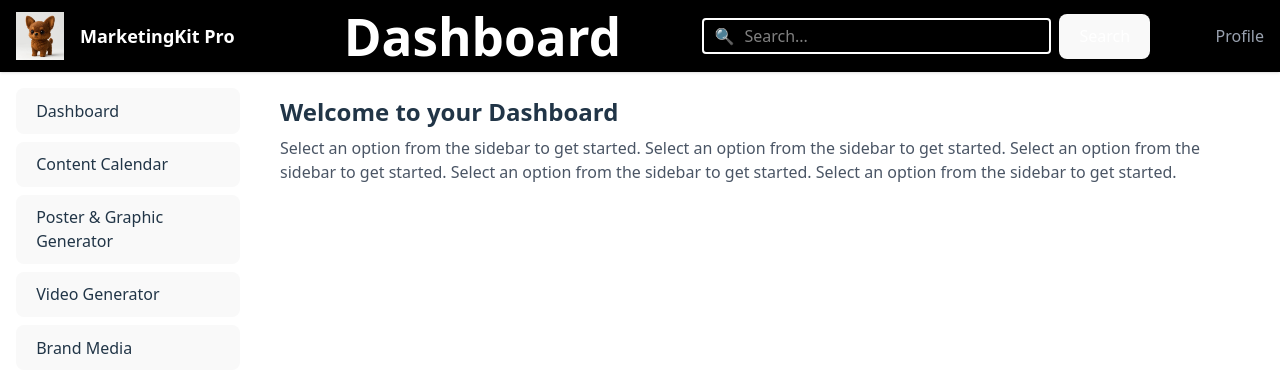
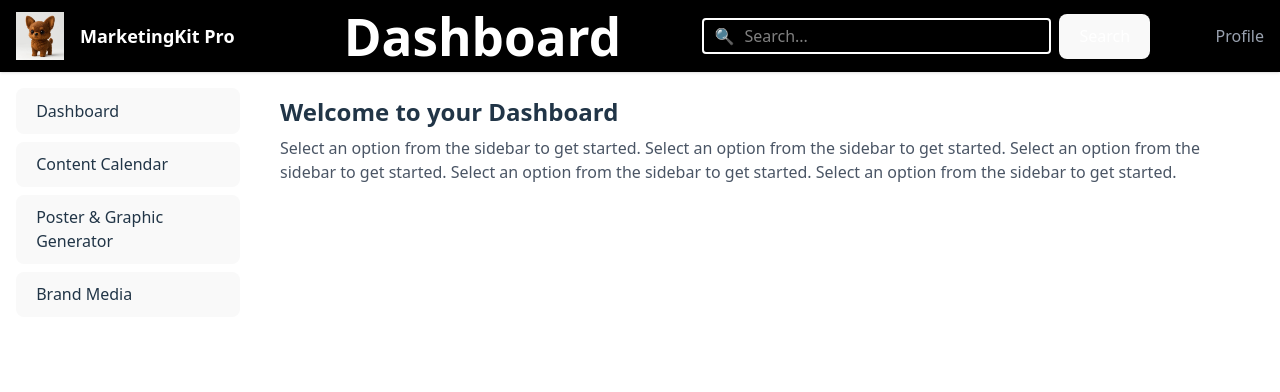
Before and after one commit to DhairyaPal6099/marketingkit-pro, a React (Vite) app: page / in a window 1280 px wide. Shown: the top 392 px of the page. Built offline with nearby package versions, Linux system fonts and the light colour scheme.

Commit message:
Removed VideoGenerator component and related code references.

```diff
--- a/src/components/MainContent.jsx
+++ b/src/components/MainContent.jsx
@@ -1,14 +1,12 @@
 import Dashboard from "./Dashboard";
 import ContentCalendar from "./ContentCalendar";
 import PosterAndGraphicGenerator from "./PosterAndGraphicGenerator";
-import VideoGenerator from "./VideoGenerator";
 import BrandMedia from "./BrandMedia";
 
 function MainContent({ sidebarOption }) {
   if (sidebarOption === 'Dashboard') return <Dashboard />;
   if (sidebarOption === 'Content Calendar') return <ContentCalendar />;
   if (sidebarOption === 'Poster & Graphic Generator') return <PosterAndGraphicGenerator />;
-  if (sidebarOption === 'Video Generator') return <VideoGenerator />;
   if (sidebarOption === 'Brand Media') return <BrandMedia />;
   return null;
 }
--- a/src/components/Sidebar.jsx
+++ b/src/components/Sidebar.jsx
@@ -21,12 +21,6 @@ function Sidebar({ setSidebarOption }) {
           Poster & Graphic Generator
         </button>
         <button
-          onClick={() => setSidebarOption('Video Generator')}
-          className="block w-full text-left px-2 py-1 rounded hover:bg-gray-200"
-        >
-          Video Generator
-        </button>
-        <button
           onClick={() => setSidebarOption('Brand Media')}
           className="block w-full text-left px-2 py-1 rounded hover:bg-gray-200"
         >
--- a/src/components/VideoGenerator.jsx
+++ /dev/null
@@ -1,12 +0,0 @@
-function VideoGenerator() {
-  return (
-    <main className="flex-1 p-6">
-      <h2 className="text-2xl font-semibold">Welcome to your VideoGenerator</h2>
-      <p className="text-gray-600 mt-2">
-        Select an option from the sidebar to get started. Select an option from the sidebar to get started. Select an option from the sidebar to get started. Select an option from the sidebar to get started. Select an option from the sidebar to get started.
-      </p>
-    </main>
-  );
-}
-
-export default VideoGenerator;
```
